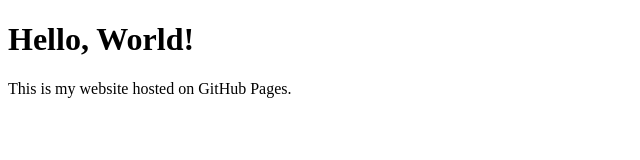
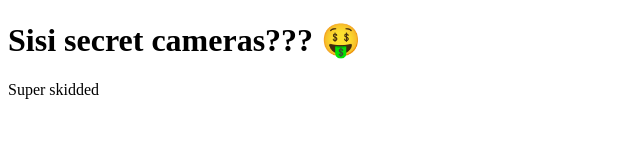
Before and after one commit to AgentHabibi/agenthabibi, a plain HTML site: page index.html in a window 1280 px wide. Shown: the whole page, without its empty margins (0-640 px from the left). Drawn offline with Linux system fonts and the light colour scheme.

Commit message:
Update index.html

```diff
--- a/index.html
+++ b/index.html
@@ -6,7 +6,7 @@
     <title>My First GitHub Pages Site</title>
 </head>
 <body>
-    <h1>Hello, World!</h1>
-    <p>This is my website hosted on GitHub Pages.</p>
+    <h1>Sisi secret cameras??? 🤑</h1>
+    <p>Super skidded</p>
 </body>
 </html>
```
